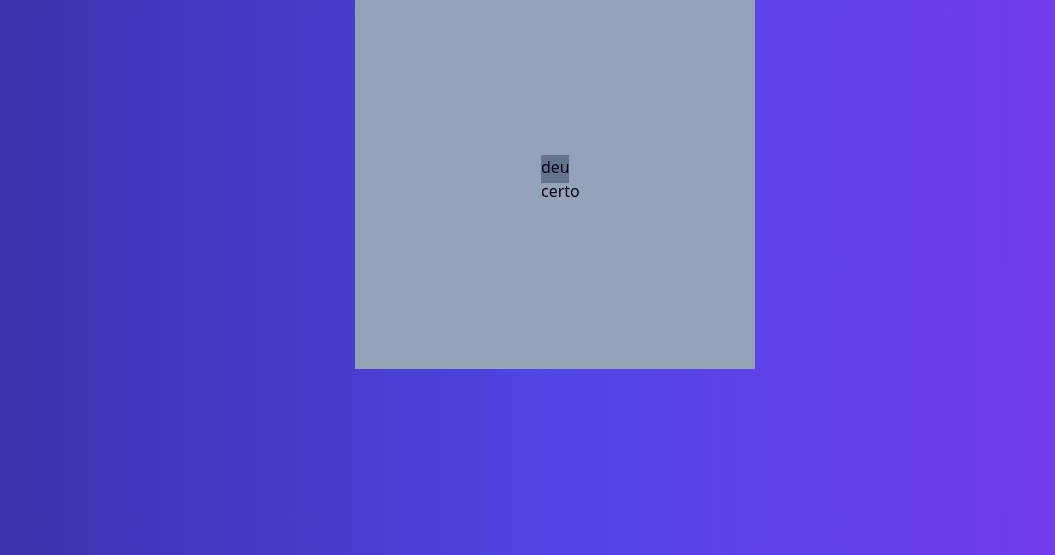
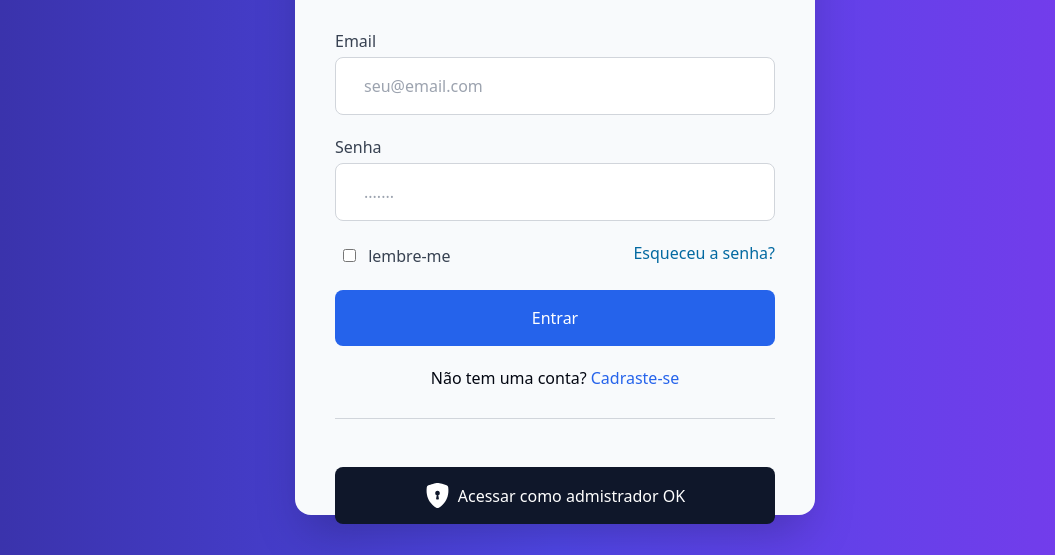
Before and after one commit to igorrm19/Project_Baldim, a website built with Vite: page Project_Baldim/index.html in a window 1280 px wide. Shown: the part 245-800 px from the top of the page, without its empty margins (85-1140 px from the left). Built offline with nearby package versions, Linux system fonts and the light colour scheme.

Commit message:
adicionando intrerpolação

```diff
--- a/Project_Baldim/src/components/Text/text.html
+++ b/Project_Baldim/src/components/Text/text.html
@@ -1,2 +1,2 @@
 
-  <h1 class="bg-slate-500 w-7 h-7 text-slate-950">{{texto}}</h1>
+  <p class="w-7 h-7 text-slate-950 flex">{{texto}}</p>
--- a/Project_Baldim/src/components/Text/text.ts
+++ b/Project_Baldim/src/components/Text/text.ts
@@ -26,7 +26,7 @@ export class TextHTML{
 
   public mount(parent: HTMLElement) :void{
     this.loadTemplete()
-    parent.appendChild(this.elemento.cloneNode(true))
+    parent.appendChild(this.elemento)
   }
 
 }
--- a/Project_Baldim/src/pages/cardLogin/card.html
+++ b/Project_Baldim/src/pages/cardLogin/card.html
@@ -1 +1,55 @@
-<div class="w-[50vh] h-[50vh] bg-slate-400 flex items-center justify-center"></div>
+<div
+    class="bg-slate-50 rounded-2xl shadow-2xl p-8 h-[85vh] w-[65vh] mx-auto flex flex-col items-center justify-start mt-10">
+    <div class="flex items-center justify-center flex-col mb-8">
+        <svg xmlns="http://www.w3.org/2000/svg" width="50" height="50" fill="currentColor" class="text-blue-700 mb-3"
+            viewBox="0 0 16 16">
+            <path
+                d="M11.5 0a.5.5 0 0 1 0 1H11v5.358l4.497 7.36c.099.162.16.332.192.503l.013.063.008.083q.006.053.007.107l-.003.09q-.001.047-.005.095-.006.053-.017.106l-.016.079q-.012.049-.028.096l-.028.086a1.5 1.5 0 0 1-.17.322 1.5 1.5 0 0 1-.395.394q-.04.028-.082.054-.045.026-.095.049l-.073.035-.09.033q-.05.02-.103.034-.04.01-.08.017-.053.012-.108.021l-.006.002-.202.013H1.783l-.214-.015a1.503 1.503 0 0 1-1.066-2.268L5 6.359V1h-.5a.499.499 0 0 1-.354-.854A.5.5 0 0 1 4.5 0zm.5 12a.5.5 0 0 0 0 1h1.885l-.61-1zm-1-2a.5.5 0 0 0 0 1h1.664l-.612-1zm-1-2a.5.5 0 0 0 0 1h1.441l-.61-1zM9 6a.5.5 0 0 0 0 1h1.22l-.147-.24A.5.5 0 0 1 10 6.5V6zm0-2a.5.5 0 0 0 0 1h1V4zm0-2a.5.5 0 0 0 0 1h1V2z" />
+        </svg>
+        <h1 class="text-3xl text-gray-700 mb-1 font-medium">{{h1_primaryText}}</h1>
+        <h3 class="text-zinc-600 font-serif text-lg">{{h3_segundoTexto}}</h3>
+    </div>
+    <div>
+        <form action="" class="space-y-5 w-[55vh]">
+            <div>
+                <label for="email" class="block text-base font-medium text-gray-700 mb-1">{{label_terceiroTexto}}</label>
+                <input placeholder="seu@email.com" type="email" name="email" id="email"
+                    class="w-full px-7 py-4 rounded-lg border border-gray-300 focus:outline-none focus:ring-2 focus:ring-blue-500">
+            </div>
+            <div>
+                <label for="email" class="block text-base font-medium text-gray-700 mb-1">{{label_quartoTexto}}</label>
+                <input placeholder="......." type="password" name="senha" id="senha"
+                    class="w-full px-7 py-4 rounded-lg border border-gray-300 focus:outline-none focus:ring-2 focus:ring-blue-500">
+            </div>
+            <div class="flex justify-between mb-5">
+                <div>
+                    <input class="px-4 py-4 m-2" type="checkbox" name="" id="">
+                    <label class="text-gray-700" for="">lembre-me</label>
+                </div>
+                <a class="text-sky-700 font-medium text-base" href="http://">Esqueceu a senha? </a>
+            </div>
+
+            <button type="submit"
+                class="w-full bg-blue-600 text-white py-4 px-4 rounded-lg hover:bg-blue-700 transition !mt-5">Entrar</button>
+
+            <div class="mb-7 flex items-center justify-center w-full">
+                <h1 class="text-gray-950 font-medium text-base">Não tem uma conta? <span
+                        class="text-blue-600 font-medium text-base">Cadraste-se</span></h1>
+            </div>
+
+            <div class=" !mt-7">
+                <hr class=" border-solid border-gray-300 ">
+            </div>
+
+            <div class="!mt-12">
+                <button type="submit"
+                    class="w-full bg-slate-900 text-white py-4 px-4 rounded-lg hover:bg-blue-700 transition !mt-5 flex items-center justify-center"><svg
+                        xmlns="http://www.w3.org/2000/svg" width="25" height="25" fill="currentColor" class="!mr-2"
+                        viewBox="0 0 16 16">
+                        <path fill-rule="evenodd"
+                            d="M8 0c-.69 0-1.843.265-2.928.56-1.11.3-2.229.655-2.887.87a1.54 1.54 0 0 0-1.044 1.262c-.596 4.477.787 7.795 2.465 9.99a11.8 11.8 0 0 0 2.517 2.453c.386.273.744.482 1.048.625.28.132.581.24.829.24s.548-.108.829-.24a7 7 0 0 0 1.048-.625 11.8 11.8 0 0 0 2.517-2.453c1.678-2.195 3.061-5.513 2.465-9.99a1.54 1.54 0 0 0-1.044-1.263 63 63 0 0 0-2.887-.87C9.843.266 8.69 0 8 0m0 5a1.5 1.5 0 0 1 .5 2.915l.385 1.99a.5.5 0 0 1-.491.595h-.788a.5.5 0 0 1-.49-.595l.384-1.99A1.5 1.5 0 0 1 8 5" />
+                    </svg> Acessar como admistrador {{login}}</button>
+            </div>
+        </form>
+    </div>
+</div>
--- a/Project_Baldim/src/pages/cardLogin/card.ts
+++ b/Project_Baldim/src/pages/cardLogin/card.ts
@@ -1,29 +1,40 @@
 import template from "./card.html?raw"
 
-export class CardLogin{
-   public elmento: HTMLDivElement
-   public html: string
+export class CardLogin {
+    public elmento: HTMLDivElement
+    private context: Record<string, any> = {}
+    public html: string
 
-    constructor(){
+    constructor() {
         this.elmento = document.createElement("div")
         this.html = template
     }
 
-
-    public loaderTemplate(){
-        this.elmento.innerHTML = this.html  // templete = ``
+    private copileMotor(html: string): string {
+        return html.replace(/{{\s*(.*?)\s*}}/g, (_, key) => {
+            return this.context[key] ?? ""
+        })
     }
 
 
-    public InserirFilho(filho: string) :void{
-      this.html = this.html.replace(/<\/div>/, `${filho}`)
+    private loaderTemplate() {
+        this.elmento.innerHTML = this.copileMotor(this.html)  // templete = ``
     }
 
 
-    public montar(parent: HTMLElement){
-       this.loaderTemplate() //monto o html
-       parent.appendChild(this.elmento.cloneNode(true))
+    public InserirFilho(filho: string): void {
+        this.html = this.html.replace(/<\/div>/, `${filho}`)
+    }
+
+
+    public montar(parent: HTMLElement) {
+        this.loaderTemplate() //monto o html
+        parent.appendChild(this.elmento.cloneNode(true))
 
     }
 
+    public setContext(context: Record<string, any>) {
+        this.context = context
+    }
+
 }
--- a/Project_Baldim/src/pages/formLogin.ts
+++ /dev/null
@@ -1,39 +0,0 @@
-import { Button } from "../components/Button"
-import { InputComponent } from "../components/input"
-
-
-export class FormLoginComponent{
-    elemento: HTMLFormElement
-
-    constructor(style: string){
-       this.elemento = document.createElement("form")
-       this.elemento.className = style
-       this.elemento.action = ""
-    }
-
-    mount(container: HTMLElement){
-        container.appendChild(this.elemento)
-
-        {
-          const inputEmail = new InputComponent("mb-2 w-full px-7 py-4 rounded-lg border border-gray-300 focus:outline-none focus:ring-2 focus:ring-blue-500", "email", "digiti seu email", "")
-          inputEmail.mount(this.elemento)
-        }
-
-        {
-          const inputSenha = new InputComponent("w-full px-7 py-4 rounded-lg border border-gray-300 focus:outline-none focus:ring-2 focus:ring-blue-500", "password", "digiti sua senha", "")
-          inputSenha.mount(this.elemento)
-        }
-
-        {
-            const button = new Button("Cadraste-se", () => {
-                alert("butão clickado");
-            });
-
-            button.mount(this.elemento);
-        }
-    }
-
-    appendChild(child: HTMLElement){
-        this.elemento.appendChild(child)
-    }
-}
--- a/Project_Baldim/src/pages/mainPage.ts
+++ b/Project_Baldim/src/pages/mainPage.ts
@@ -12,15 +12,15 @@ export class MainPage {
     mount(parent: HTMLElement) {
         parent.appendChild(this.container);
 
-        const text = new TextHTML()
-        text.setContext({
-            texto: "deu certo" //escreve o texto dentro da div
-        })
-        text.mount(this.container)
-        const textString :string = text.elemento.outerHTML // converte para string
 
         const div = new CardLogin() // cria uma div
-        div.InserirFilho(textString) // adiciona um componente dentro da div
+        div.setContext({
+            h1_primaryText: "LabManager Pro",
+            h3_segundoTexto: "Sistema de Gerenciamento de Laboratório",
+            label_terceiroTexto: "Email",
+            label_quartoTexto: "Senha",
+            login: "OK"
+        })
         div.montar(this.container) // monta na tela
 
     }
```
